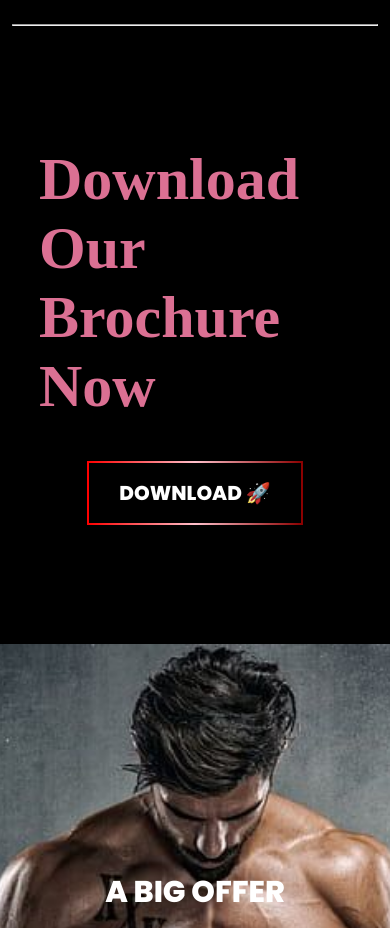
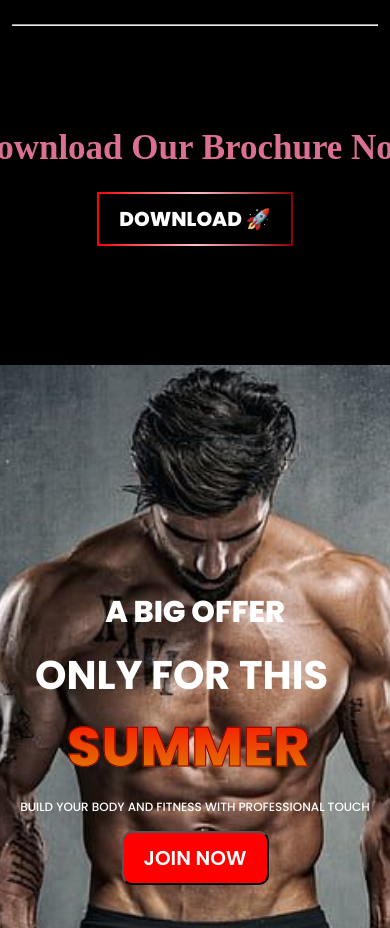
Before and after one commit to MuhammadTaha01/gym, a React (Vite) app: page / in a window 390 px wide. Shown: the part 6400-7328 px from the top of the page. Built offline with nearby package versions, Linux system fonts and the light colour scheme; a web font is replaced by a local one.

Commit message:
Brochure was made responsive

```diff
--- a/src/componentsCSS/download.css
+++ b/src/componentsCSS/download.css
@@ -14,9 +14,10 @@
     font-size: 60px;
 }
 
-.Download-Container button {
+.Download-Container button
+{
     cursor: pointer;
-    padding: 15px 30px; /* Adjust padding as needed */
+    padding: 15px 30px;
     color: white;
     font-family: 'Poppins', sans-serif;
     font-weight: 800;
@@ -27,3 +28,18 @@
     border-image: linear-gradient(to right, red, pink, darkred);
     border-image-slice: 1;
 }
+
+/* This section is for responsiveness */
+@media (max-width: 480px)
+{
+    .Download-Container h1
+    {
+        font-size: 35px;
+        white-space: nowrap;
+    }
+    .Download-Container button
+    {
+        font-size: 20px;
+        padding: 10px 20px;
+    }
+}
```
